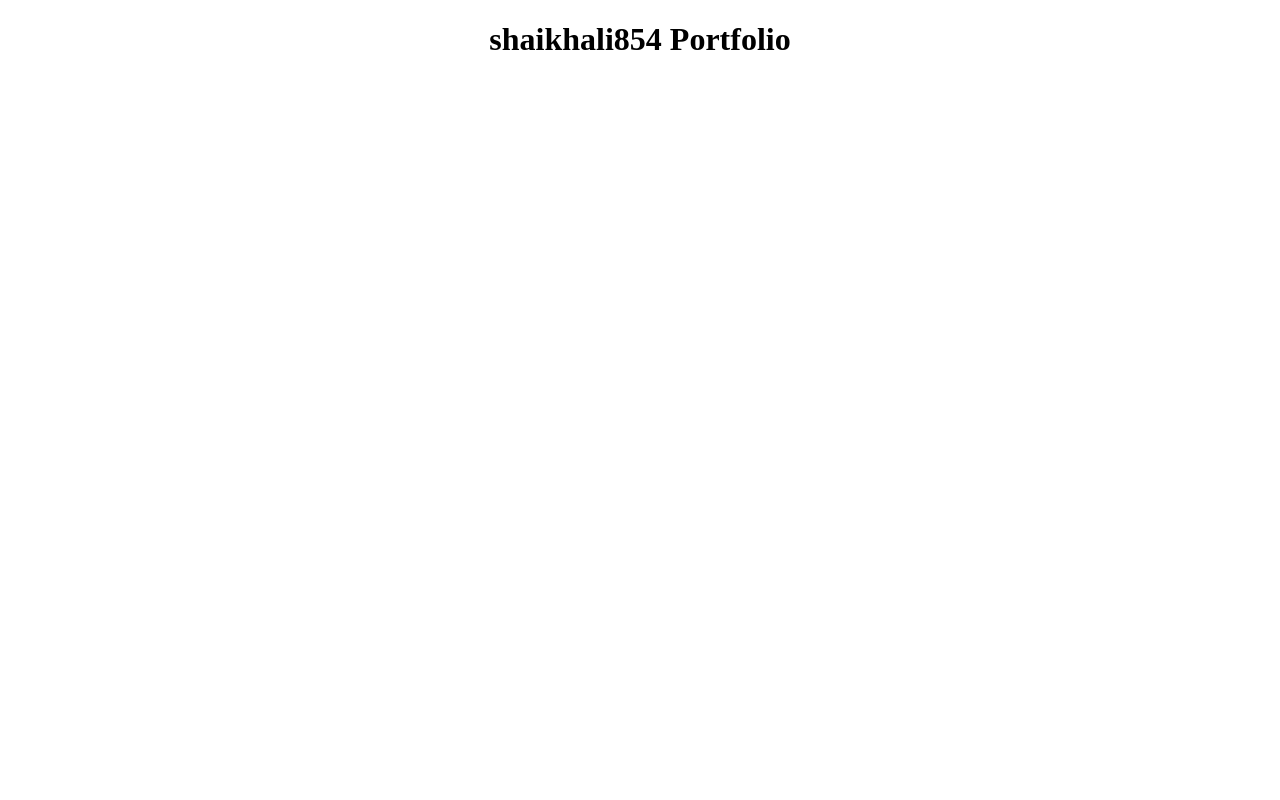
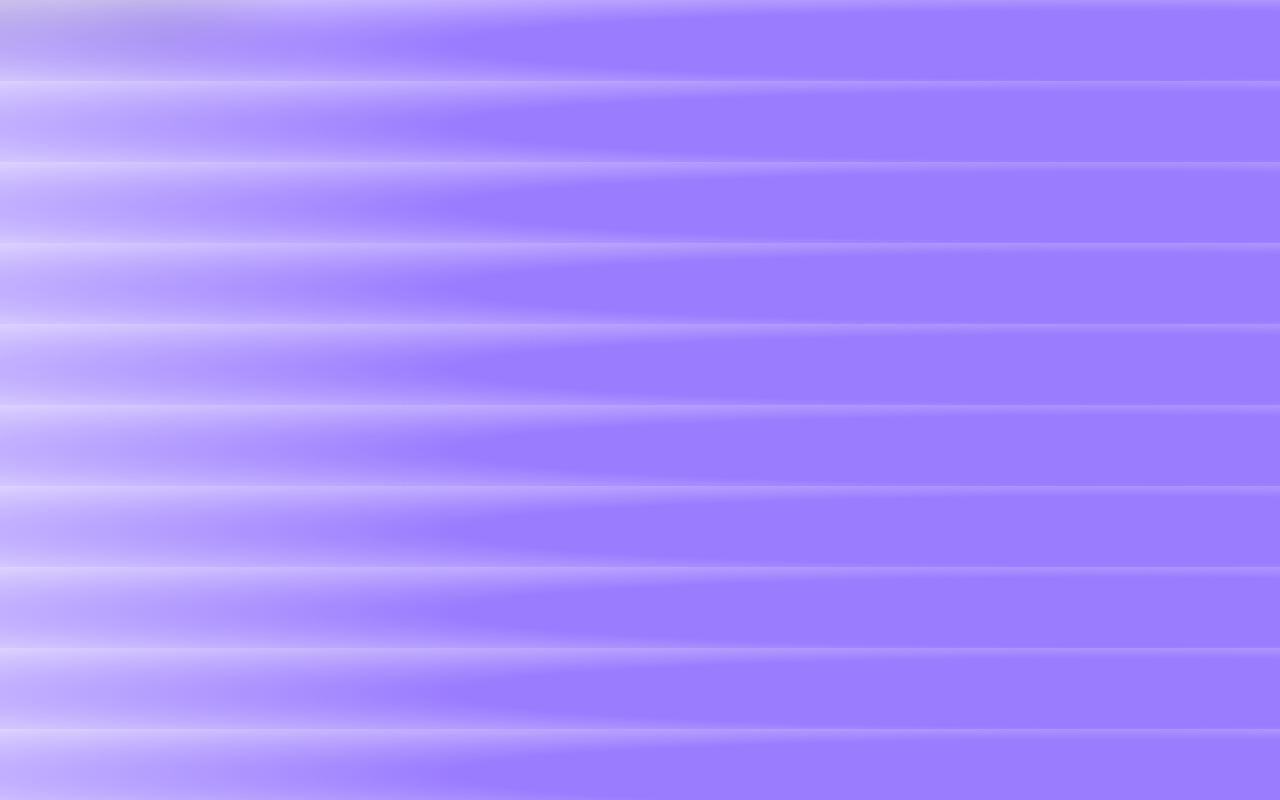
Before and after one commit to shaikhali854/portfolio, a plain HTML site: page index.html in a window 1280 px wide. Drawn offline with Linux system fonts and the light colour scheme.

Commit message:
Update index.html

```diff
--- a/index.html
+++ b/index.html
@@ -5,7 +5,8 @@
     <meta name="viewport" content="width=device-width, initial-scale=1.0" />
     <title>shaikhali854</title>
   </head>
-  <body>
-    <center><h1>shaikhali854 Portfolio</h1></center>
+  <body style="background: radial-gradient(141.53% 114.68% at 87.46% 55.27%, #9A7CFF 36.75%, rgba(14, 10, 162, 0) 100%); transform: translate(-50%, -135%) scale(1.05); filter: blur(42px); font-family: consolas">
+
+    <center ><h1>shaikhali854 Portfolio</h1></center>
   </body>
 </html>
```
